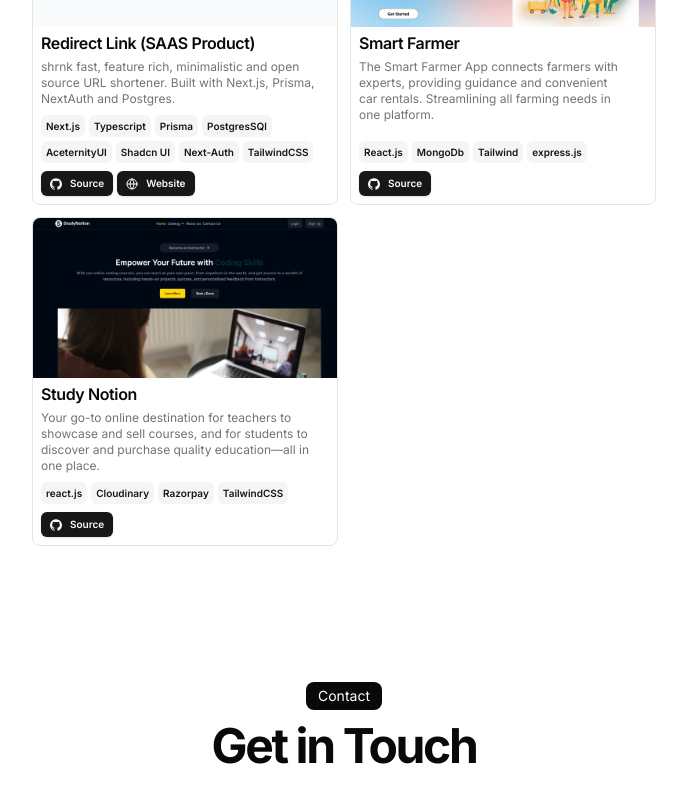
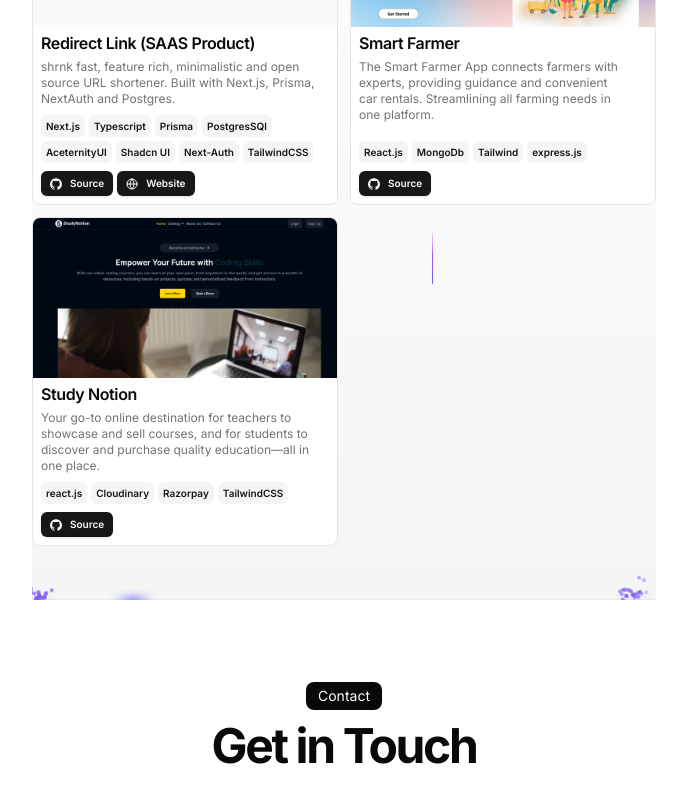
Before and after one commit to sarthaklaptop/portfolioo, a Next.js app: page / in a window 1280 px wide. Shown: the part 1094-1882 px from the top of the page, without its empty margins (296-983 px from the left). Built offline with nearby package versions, Linux system fonts and the light colour scheme.

Commit message:
background beam added to projects section

```diff
--- a/src/app/layout.tsx
+++ b/src/app/layout.tsx
@@ -6,6 +6,7 @@
 import type { Metadata } from "next";
 import { Inter as FontSans } from "next/font/google";
 import "./globals.css";
+import { BackgroundBeamsWithCollision } from "@/components/ui/background-beams-with-collision";
 
 const fontSans = FontSans({
   subsets: ["latin"],
@@ -55,6 +56,7 @@
 }>) {
   return (
     <html lang="en" suppressHydrationWarning>
+
       <body
         className={cn(
           "min-h-screen bg-background font-sans antialiased max-w-2xl mx-auto py-12 sm:py-24 px-6",
--- a/src/app/page.tsx
+++ b/src/app/page.tsx
@@ -12,6 +12,7 @@
 import { CourseWorkCard } from "@/components/coursework-card";
 import { Cover } from "@/components/ui/cover";
 import LampDemo, { LampContainer } from "@/components/ui/lamp";
+import { BackgroundBeamsWithCollision } from "@/components/ui/background-beams-with-collision";
 
 const BLUR_FADE_DELAY = 0.04;
 
@@ -97,7 +98,10 @@
         </div>
       </section>
 
-      <section id="projects">
+      {/* <LampContainer> */}
+      {/* </LampContainer> */}
+      <BackgroundBeamsWithCollision>
+        <section id="projects" className="">
           <div className="space-y-12 w-full py-12">
             <BlurFade delay={BLUR_FADE_DELAY * 11}>
               <div className="flex flex-col items-center justify-center space-y-4 text-center">
@@ -116,9 +120,8 @@
                 </div>
               </div>
             </BlurFade>
-          {/* <LampDemo/>
-          <LampContainer> */}
-          {/* <LampContainer></LampContainer> */}
+            {/* <LampDemo/> */}
+            {/* <LampContainer>  */}
             <div className="grid grid-cols-1 gap-3 sm:grid-cols-2 max-w-[800px] mx-auto">
               {DATA.projects.map((project, id) => (
                 <BlurFade
@@ -141,6 +144,7 @@
             </div>
           </div>
         </section>
+      </BackgroundBeamsWithCollision>
       {/* <section id="hackathons">
         <div className="space-y-12 w-full py-12">
           <BlurFade delay={BLUR_FADE_DELAY * 13}>
--- /dev/null
+++ b/src/components/ui/background-beams-with-collision.tsx
@@ -0,0 +1,259 @@
+"use client";
+import { cn } from "@/lib/utils";
+import { motion, AnimatePresence } from "framer-motion";
+import React, { useRef, useState, useEffect } from "react";
+
+export const BackgroundBeamsWithCollision = ({
+  children,
+  className,
+}: {
+  children: React.ReactNode;
+  className?: string;
+}) => {
+  const containerRef = useRef<HTMLDivElement>(null);
+  const parentRef = useRef<HTMLDivElement>(null);
+
+  const beams = [
+    {
+      initialX: 10,
+      translateX: 10,
+      duration: 7,
+      repeatDelay: 3,
+      delay: 2,
+    },
+    {
+      initialX: 600,
+      translateX: 600,
+      duration: 3,
+      repeatDelay: 3,
+      delay: 4,
+    },
+    {
+      initialX: 100,
+      translateX: 100,
+      duration: 7,
+      repeatDelay: 7,
+      className: "h-6",
+    },
+    {
+      initialX: 400,
+      translateX: 400,
+      duration: 5,
+      repeatDelay: 14,
+      delay: 4,
+    },
+    {
+      initialX: 800,
+      translateX: 800,
+      duration: 11,
+      repeatDelay: 2,
+      className: "h-20",
+    },
+    {
+      initialX: 1000,
+      translateX: 1000,
+      duration: 4,
+      repeatDelay: 2,
+      className: "h-12",
+    },
+    {
+      initialX: 1200,
+      translateX: 1200,
+      duration: 6,
+      repeatDelay: 4,
+      delay: 2,
+      className: "h-6",
+    },
+  ];
+
+  return (
+    <div
+      ref={parentRef}
+      className={cn(
+        "h-auto md:h-auto bg-gradient-to-b from-white to-neutral-100 dark:from-neutral-950 dark:to-neutral-800 relative flex items-center w-full justify-center overflow-hidden",
+        // h-screen if you want bigger
+        className
+      )}
+    >
+      {beams.map((beam) => (
+        <CollisionMechanism
+          key={beam.initialX + "beam-idx"}
+          beamOptions={beam}
+          containerRef={containerRef}
+          parentRef={parentRef}
+        />
+      ))}
+
+      {children}
+      <div
+        ref={containerRef}
+        className="absolute bottom-0 bg-neutral-100 w-full inset-x-0 pointer-events-none"
+        style={{
+          boxShadow:
+            "0 0 24px rgba(34, 42, 53, 0.06), 0 1px 1px rgba(0, 0, 0, 0.05), 0 0 0 1px rgba(34, 42, 53, 0.04), 0 0 4px rgba(34, 42, 53, 0.08), 0 16px 68px rgba(47, 48, 55, 0.05), 0 1px 0 rgba(255, 255, 255, 0.1) inset",
+        }}
+      ></div>
+    </div>
+  );
+};
+
+const CollisionMechanism = React.forwardRef<
+  HTMLDivElement,
+  {
+    containerRef: React.RefObject<HTMLDivElement>;
+    parentRef: React.RefObject<HTMLDivElement>;
+    beamOptions?: {
+      initialX?: number;
+      translateX?: number;
+      initialY?: number;
+      translateY?: number;
+      rotate?: number;
+      className?: string;
+      duration?: number;
+      delay?: number;
+      repeatDelay?: number;
+    };
+  }
+>(({ parentRef, containerRef, beamOptions = {} }, ref) => {
+  const beamRef = useRef<HTMLDivElement>(null);
+  const [collision, setCollision] = useState<{
+    detected: boolean;
+    coordinates: { x: number; y: number } | null;
+  }>({
+    detected: false,
+    coordinates: null,
+  });
+  const [beamKey, setBeamKey] = useState(0);
+  const [cycleCollisionDetected, setCycleCollisionDetected] = useState(false);
+
+  useEffect(() => {
+    const checkCollision = () => {
+      if (
+        beamRef.current &&
+        containerRef.current &&
+        parentRef.current &&
+        !cycleCollisionDetected
+      ) {
+        const beamRect = beamRef.current.getBoundingClientRect();
+        const containerRect = containerRef.current.getBoundingClientRect();
+        const parentRect = parentRef.current.getBoundingClientRect();
+
+        if (beamRect.bottom >= containerRect.top) {
+          const relativeX =
+            beamRect.left - parentRect.left + beamRect.width / 2;
+          const relativeY = beamRect.bottom - parentRect.top;
+
+          setCollision({
+            detected: true,
+            coordinates: {
+              x: relativeX,
+              y: relativeY,
+            },
+          });
+          setCycleCollisionDetected(true);
+        }
+      }
+    };
+
+    const animationInterval = setInterval(checkCollision, 50);
+
+    return () => clearInterval(animationInterval);
+  }, [cycleCollisionDetected, containerRef]);
+
+  useEffect(() => {
+    if (collision.detected && collision.coordinates) {
+      setTimeout(() => {
+        setCollision({ detected: false, coordinates: null });
+        setCycleCollisionDetected(false);
+      }, 2000);
+
+      setTimeout(() => {
+        setBeamKey((prevKey) => prevKey + 1);
+      }, 2000);
+    }
+  }, [collision]);
+
+  return (
+    <>
+      <motion.div
+        key={beamKey}
+        ref={beamRef}
+        animate="animate"
+        initial={{
+          translateY: beamOptions.initialY || "-200px",
+          translateX: beamOptions.initialX || "0px",
+          rotate: beamOptions.rotate || 0,
+        }}
+        variants={{
+          animate: {
+            translateY: beamOptions.translateY || "1800px",
+            translateX: beamOptions.translateX || "0px",
+            rotate: beamOptions.rotate || 0,
+          },
+        }}
+        transition={{
+          duration: beamOptions.duration || 8,
+          repeat: Infinity,
+          repeatType: "loop",
+          ease: "linear",
+          delay: beamOptions.delay || 0,
+          repeatDelay: beamOptions.repeatDelay || 0,
+        }}
+        className={cn(
+          "absolute left-0 top-20 m-auto h-14 w-px rounded-full bg-gradient-to-t from-indigo-500 via-purple-500 to-transparent",
+          beamOptions.className
+        )}
+      />
+      <AnimatePresence>
+        {collision.detected && collision.coordinates && (
+          <Explosion
+            key={`${collision.coordinates.x}-${collision.coordinates.y}`}
+            className=""
+            style={{
+              left: `${collision.coordinates.x}px`,
+              top: `${collision.coordinates.y}px`,
+              transform: "translate(-50%, -50%)",
+            }}
+          />
+        )}
+      </AnimatePresence>
+    </>
+  );
+});
+
+CollisionMechanism.displayName = "CollisionMechanism";
+
+const Explosion = ({ ...props }: React.HTMLProps<HTMLDivElement>) => {
+  const spans = Array.from({ length: 20 }, (_, index) => ({
+    id: index,
+    initialX: 0,
+    initialY: 0,
+    directionX: Math.floor(Math.random() * 80 - 40),
+    directionY: Math.floor(Math.random() * -50 - 10),
+  }));
+
+  return (
+    <div {...props} className={cn("absolute z-50 h-2 w-2", props.className)}>
+      <motion.div
+        initial={{ opacity: 0 }}
+        animate={{ opacity: 1 }}
+        exit={{ opacity: 0 }}
+        transition={{ duration: 1.5, ease: "easeOut" }}
+        className="absolute -inset-x-10 top-0 m-auto h-2 w-10 rounded-full bg-gradient-to-r from-transparent via-indigo-500 to-transparent blur-sm"
+      ></motion.div>
+      {spans.map((span) => (
+        <motion.span
+          key={span.id}
+          initial={{ x: span.initialX, y: span.initialY, opacity: 1 }}
+          animate={{
+            x: span.directionX,
+            y: span.directionY,
+            opacity: 0,
+          }}
+          transition={{ duration: Math.random() * 1.5 + 0.5, ease: "easeOut" }}
+          className="absolute h-1 w-1 rounded-full bg-gradient-to-b from-indigo-500 to-purple-500"
+        />
+      ))}
+    </div>
+  );
+};
```
Lines whose indentation alone changed are shown as unchanged.
